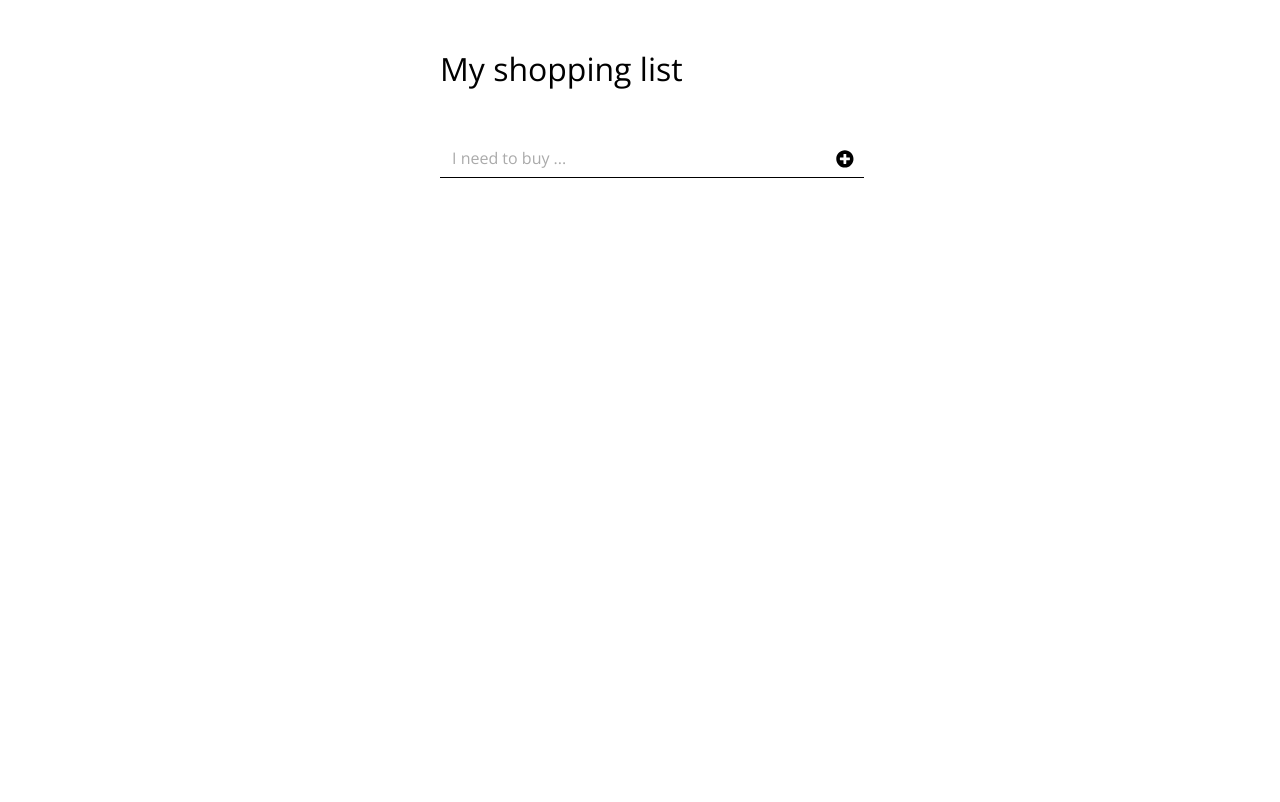
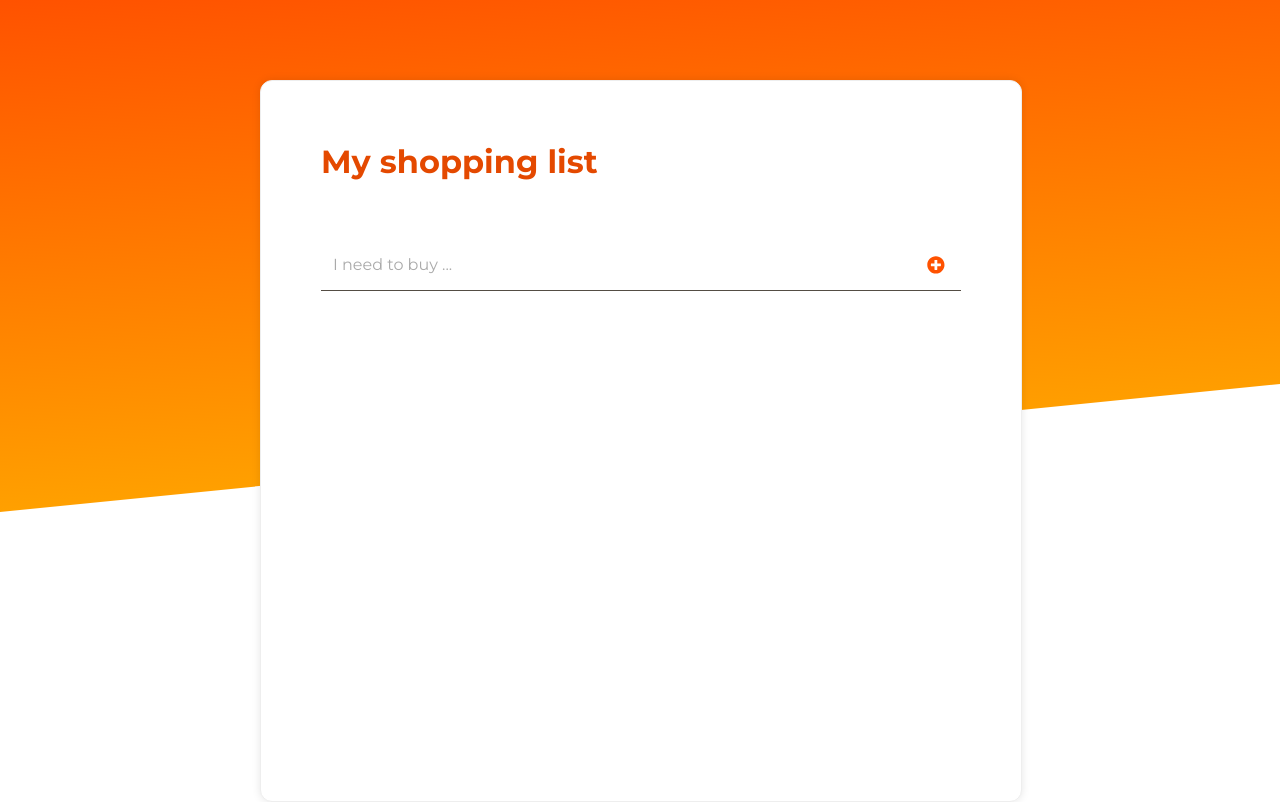
Before and after one commit to partiallymisplaced/shopping-list, an Angular app: page / in a window 1280 px wide. Built offline with nearby package versions, Linux system fonts and the light colour scheme.

Commit message:
Changes styling

```diff
--- a/src/app/app.component.css
+++ b/src/app/app.component.css
@@ -0,0 +1,15 @@
+header {
+    width: 100vw;
+    position: relative;
+    height: 40vw;
+    background: rgba(255, 82, 0, 1);
+    background-image: linear-gradient(-185deg, rgb(255, 82, 0) 0%, rgb(255, 177, 0) 100%);
+}
+
+svg {
+    position: absolute;
+    bottom: 0;
+    width: 100%;
+    height: 10vw;
+    /* set height to pixels if you want angle to change with screen width */
+}
--- a/src/app/app.component.html
+++ b/src/app/app.component.html
@@ -1 +1,6 @@
+<header>
+    <svg xmlns="http://www.w3.org/2000/svg" viewBox="0 0 100 100" preserveAspectRatio="none">
+        <polygon fill="white" points="0,100 100,0 100,100" />
+    </svg>
+</header>
 <app-shopping-list></app-shopping-list>
--- a/src/app/shopping-list/shopping-list.component.css
+++ b/src/app/shopping-list/shopping-list.component.css
@@ -1,10 +1,19 @@
 main {
-    width: 400px;
+    background-color:#fff;
+    min-height: 50vw;
+    width: 50%;
+    position: absolute;
+    top: 10%;
+    left: calc(25% - 60px);
+    border-radius: 12px;
+    border: 1px solid #eee;
+    box-shadow: 0px 0px 9px rgba(0, 0, 0, 0.1);
+    padding: 40px 60px;
 }
 
 h1 {
-    font-weight: 400;
-    line-height: 3em;
+    padding-bottom: 36px;
+    color: #e44900;
 }
 
 ul {
@@ -12,42 +21,54 @@ ul {
 }
 
 li {
+    height: 1.2em;
     text-decoration: none;
     list-style: none;
-    padding: 8px 12px;
+    padding: 16px 12px;
     border-bottom: 1px solid #ddd;
-    width: 100%;
+    width: calc(100% - 24px);
     cursor: pointer;
 
 }
 
 input[type="text"] {
     border: none;
-    border-bottom: 1px solid #000;
-    padding: 8px 12px;
+    border-bottom: 1px solid #544d44;
+    padding: 16px 12px;
     font-size: 16px;
-    font-family: 'Open Sans', sans-serif;
-    width: 100%;
-    margin-right: -60px;
+    font-family: 'Montserrat', sans-serif;
+    width: calc(100% - 24px);
+    margin-right: -40px;
 }
 input[type="text"]::placeholder {
     color: #aaa;
+}
+
+.button-group {
+    float: right;
 }
 
 button {
     border: none;
     background-color: transparent;
     cursor: pointer;
+    color: #aaa;
+}
 
+.clear:hover {
+    color: #e44900;
+}
+.edit:hover {
+    color: #ffb100;
 }
 
 button.add {
     position: relative;
-    left: 26px;
+    color: #ff5200;
 }
 
 li>button {
-    float: right;
+    /* float: right; */
 }
 
 .bought {
--- a/src/app/shopping-list/shopping-list.component.html
+++ b/src/app/shopping-list/shopping-list.component.html
@@ -21,13 +21,14 @@
         [ngClass]="{'bought': itemToBuy.bought}">
         {{ itemToBuy.name }}
       </span>
-
-      <button (click)="updateItem(itemToBuy)">
-        <fa-icon [icon]="faPen" size="lg"></fa-icon>
-      </button>
-      <button (click)="deleteItem(itemToBuy)">
-        <fa-icon [icon]="faTimesCircle" size="lg"></fa-icon>
-      </button>
+      <div class="button-group">
+        <button (click)="updateItem(itemToBuy)">
+          <fa-icon class="edit" [icon]="faPen" size="lg"></fa-icon>
+        </button>
+        <button (click)="deleteItem(itemToBuy)">
+          <fa-icon class="clear" [icon]="faTimesCircle" size="lg"></fa-icon>
+        </button>
+      </div>
     </li>
   </ul>
 
--- a/src/app/shopping-list/shopping-list.component.ts
+++ b/src/app/shopping-list/shopping-list.component.ts
@@ -40,7 +40,6 @@ export class ShoppingListComponent {
       if (itemToDelete.id == this.itemsToBuy[i].id) {
         this.itemsToBuy.splice(i, 1);
       }
-      break;
     }
   }
 
--- a/src/index.html
+++ b/src/index.html
@@ -8,8 +8,7 @@
   <meta name="viewport" content="width=device-width, initial-scale=1">
   <link rel="icon" type="image/x-icon" href="favicon.ico">
 
-  <link href="https://fonts.googleapis.com/css?family=Open+Sans:400,400i,700,700i"
-    rel="stylesheet">
+  <link href="https://fonts.googleapis.com/css?family=Montserrat:400,700" rel="stylesheet">
 </head>
 <body>
   <app-root></app-root>
--- a/src/styles.css
+++ b/src/styles.css
@@ -3,7 +3,8 @@
 } */
 
 body {
-    font-family: 'Open Sans', sans-serif;
+    font-family: 'Montserrat', sans-serif;
+    color: #544d44;
     display: flex;
     flex-wrap: nowrap;
     justify-content: center;
```
